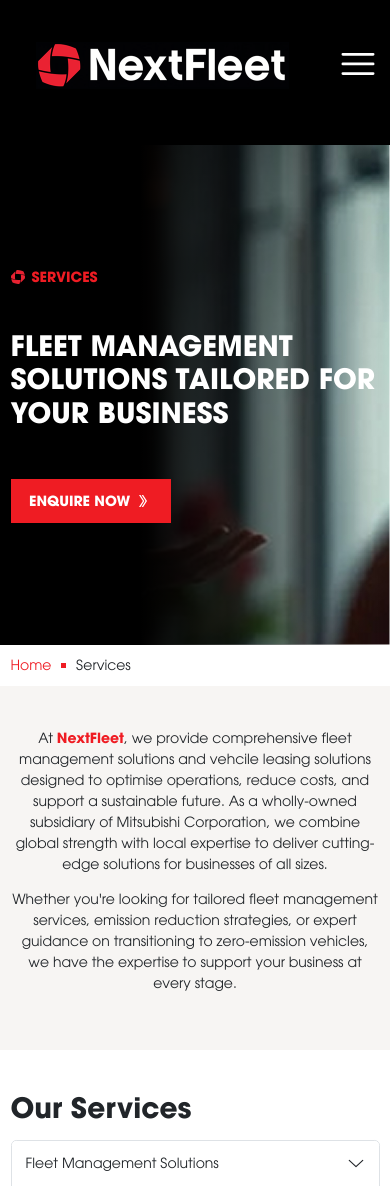
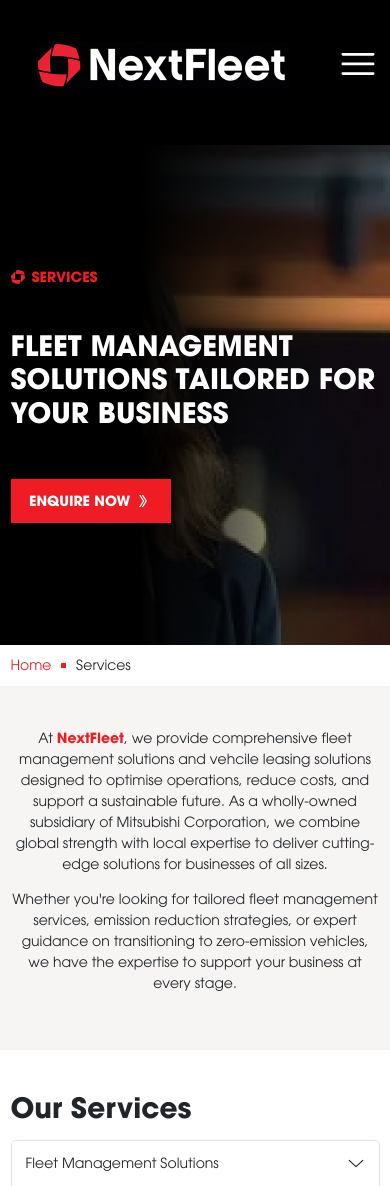
Before and after one commit to webdevi121/nextfleet, a PHP site: page /services.html in a window 390 px wide. Shown: the top 1186 px of the page. Run offline with PHP 8.4, Linux system fonts and the light colour scheme.

Commit message:
hero image services mobile

```diff
--- a/services.html
+++ b/services.html
@@ -70,7 +70,12 @@
     >
       <div class="overlay-gradient"></div>
       <div class="hero-img">
-        <img src="images/services-img.jpg" alt="" />
+        <div id="mobile" class="d-block d-md-none">
+          <img src="images/services-mobile-img.jpg" alt="" />
+        </div>
+        <div id="desktop" class="d-none d-md-block">
+          <img src="images/services-img.jpg" alt="" />
+        </div>
       </div>
       <div class="container position-relative z-3">
         <div class="row">
```
Also changed, not shown: php/services.php (+6 -1 lines), images/services-mobile-img.jpg (added), php/components/services-mobile-img.png (added), php/images/services-mobile-img.jpg (added).
